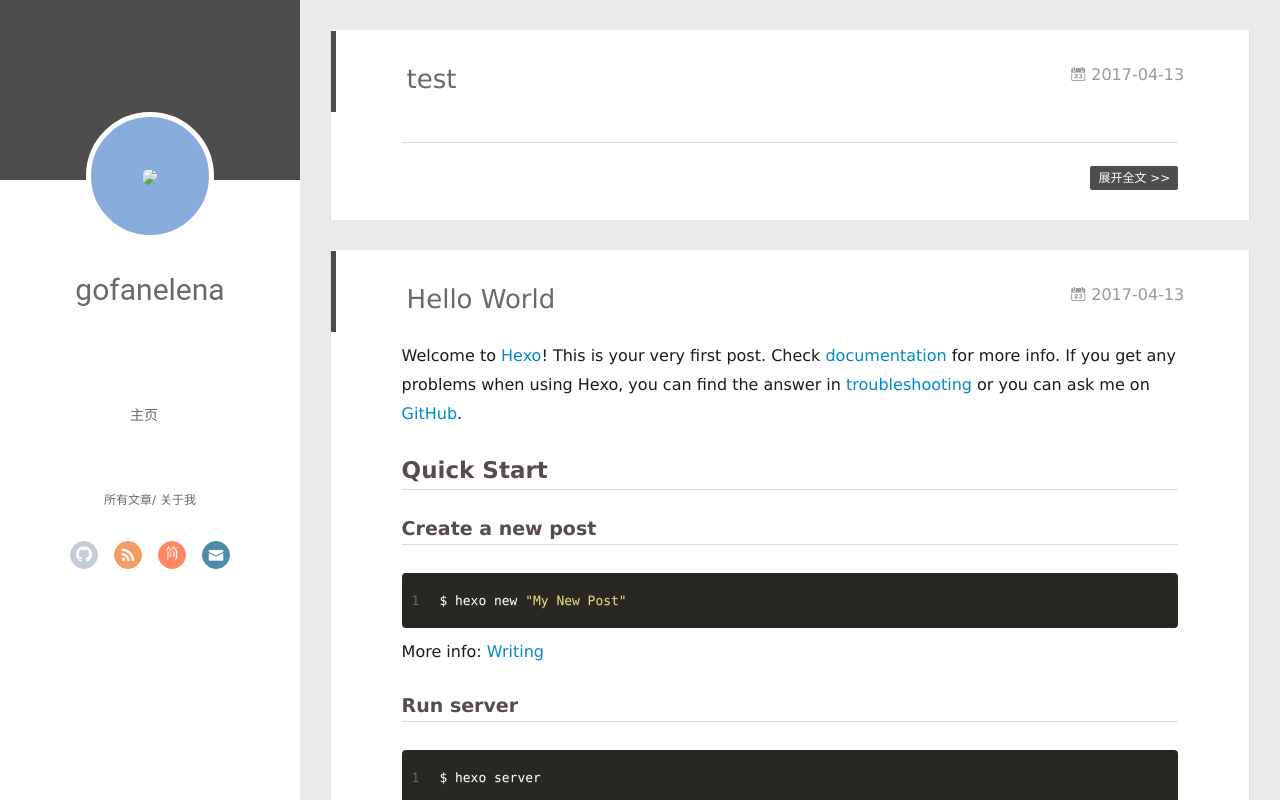
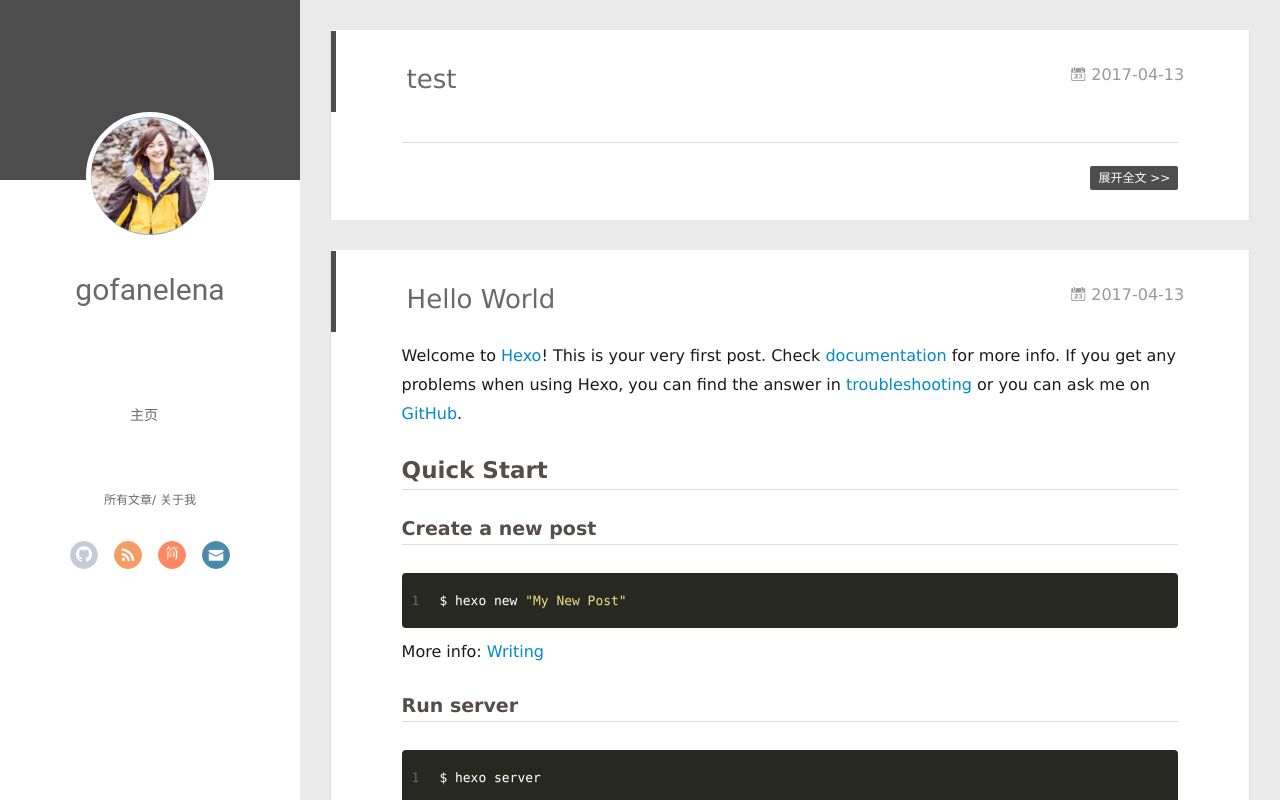
Before and after one commit to gofanelena/gofanelena.github.io, a plain HTML site: page index.html in a window 1280 px wide. Drawn offline with Linux system fonts and the light colour scheme.

Commit message:
Site updated: 2017-04-18 16:59:45

```diff
--- a/index.html
+++ b/index.html
@@ -42,7 +42,7 @@
 <div class="intrude-less">
 	<header id="header" class="inner">
 		<a href="/" class="profilepic">
-			<img src="../../public/img/yht.jpg" class="js-avatar">
+			<img src="./img/yht.jpg" class="js-avatar">
 		</a>
 		<hgroup>
 		  <h1 class="header-author"><a href="/">gofanelena</a></h1>
@@ -94,7 +94,7 @@
 	<div class="intrude-less">
 		<header id="header" class="inner">
 			<div class="profilepic">
-				<img src="../../public/img/yht.jpg" class="js-avatar">
+				<img src="./img/yht.jpg" class="js-avatar">
 			</div>
 			<hgroup>
 			  <h1 class="header-author js-header-author">gofanelena</h1>
```
Also changed, not shown: 2017/04/13/hello-world/index.html (+2 -2 lines), 2017/04/13/test/index.html (+2 -2 lines), archives/2017/04/index.html (+2 -2 lines), archives/2017/index.html (+2 -2 lines), archives/index.html (+2 -2 lines).
